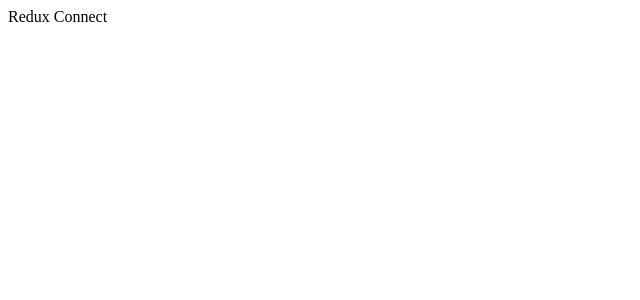
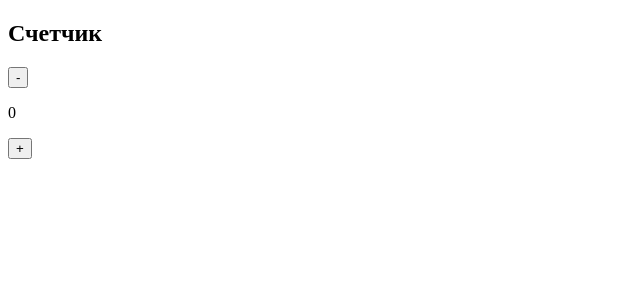
Before and after one commit to rubenovdev/tinkoff-tasks, a React (Create React App) app in the folder custom-connect/: page / in a window 1280 px wide. Shown: the top 300 px of the page, without its empty margins (0-640 px from the left). Built offline with nearby package versions, Linux system fonts and the light colour scheme.

Commit message:
Добавил store и reducer

```diff
--- a/custom-connect/package.json
+++ b/custom-connect/package.json
@@ -10,9 +10,12 @@
     "@types/node": "^14.0.5",
     "@types/react": "^16.9.35",
     "@types/react-dom": "^16.9.8",
+    "@types/react-redux": "^7.1.9",
     "react": "^16.13.1",
     "react-dom": "^16.13.1",
+    "react-redux": "^7.2.0",
     "react-scripts": "3.4.1",
+    "redux": "^4.0.5",
     "typescript": "^3.9.3"
   },
   "scripts": {
--- a/custom-connect/src/App.tsx
+++ /dev/null
@@ -1,7 +0,0 @@
-import React from 'react'
-
-function App() {
-  return <div>Redux Connect</div>
-}
-
-export default App
--- /dev/null
+++ b/custom-connect/src/actions.ts
@@ -0,0 +1,3 @@
+export const inc = () => ({ type: 'INC' })
+
+export const dec = () => ({ type: 'DEC' })
--- /dev/null
+++ b/custom-connect/src/components/App/App.tsx
@@ -0,0 +1,33 @@
+import React, { FC } from 'react'
+import { connect } from 'react-redux'
+import { inc, dec } from '../../actions'
+import { State } from '../../models/store'
+
+const AppView: FC<Props> = ({ count, inc, dec }) => {
+  return (
+    <div>
+      <h2>Счетчик</h2>
+      <button onClick={dec}>-</button>
+      <p>{count}</p>
+      <button onClick={inc}>+</button>
+    </div>
+  )
+}
+
+const App = connect(
+  (state: State) => ({
+    count: state.count,
+  }),
+  {
+    inc,
+    dec,
+  }
+)(AppView)
+
+export default App
+
+interface Props {
+  count: number
+  inc(): void
+  dec(): void
+}
--- a/custom-connect/src/index.tsx
+++ b/custom-connect/src/index.tsx
@@ -1,10 +1,17 @@
 import React from 'react'
 import ReactDOM from 'react-dom'
-import App from './App'
+import { createStore } from 'redux'
+import { Provider } from 'react-redux'
+import App from './components/App/App'
+import reducer from './reducer'
+
+const store = createStore(reducer)
 
 ReactDOM.render(
-  <React.StrictMode>
-    <App />
-  </React.StrictMode>,
+  <Provider store={store}>
+    <React.StrictMode>
+      <App />
+    </React.StrictMode>
+  </Provider>,
   document.getElementById('root')
 )
--- /dev/null
+++ b/custom-connect/src/models/store.ts
@@ -0,0 +1,3 @@
+export interface State {
+  count: number
+}
--- /dev/null
+++ b/custom-connect/src/reducer.ts
@@ -0,0 +1,26 @@
+const initialState = {
+  count: 0,
+}
+
+const reducer = (state = initialState, action: Action) => {
+  switch (action.type) {
+    case 'INC':
+      return {
+        ...state,
+        count: state.count + 1,
+      }
+    case 'DEC':
+      return {
+        ...state,
+        count: state.count - 1,
+      }
+    default:
+      return state
+  }
+}
+
+export default reducer
+
+interface Action {
+  type: string
+}
```
Also changed, not shown: 1 other file (tests, documents, lock files or other folders).
